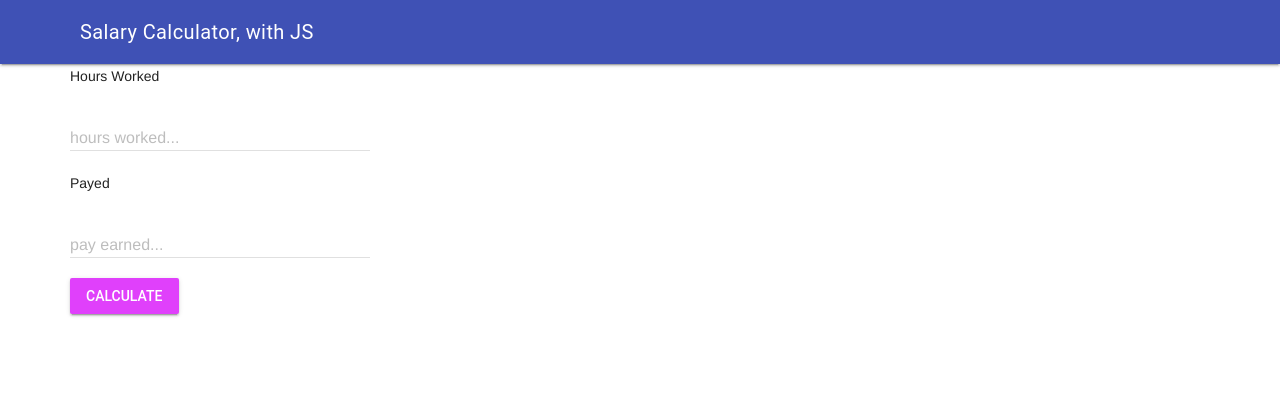
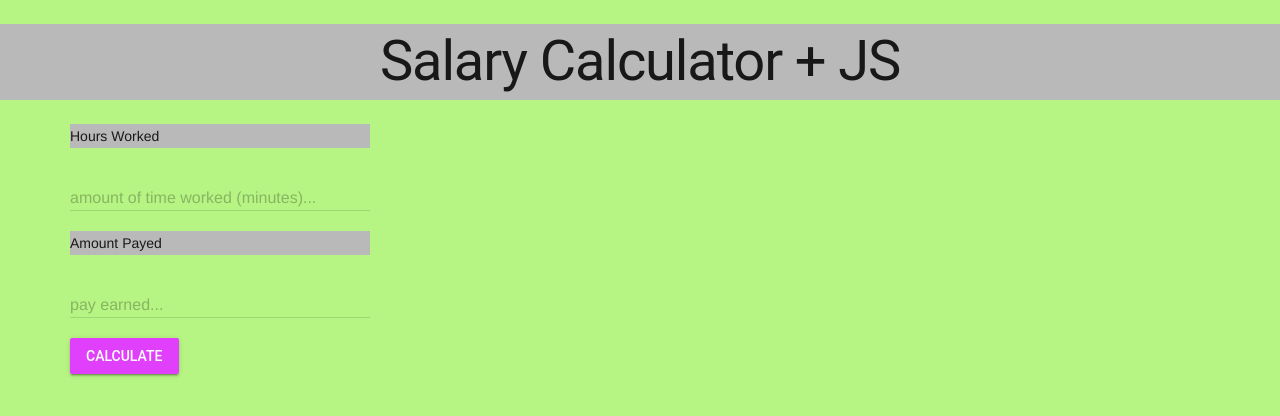
Before and after one commit to ICS20-Programming-Ioana-M/Unit2-05-HTML-Salary, a plain HTML site: page index.html in a window 1280 px wide. Drawn offline with nearby package versions, Linux system fonts and the light colour scheme.

Commit message:
made it look prettier and tried to get the button to work

```diff
--- a/css/style.css
+++ b/css/style.css
@@ -1,3 +1,15 @@
 .mar{
   margin-left: 70px;
 }
+
+body {
+	background-color: #b6f483;
+}
+
+h1 {
+	background-color: rgb(185, 185, 185);
+}
+
+p {
+	background-color: rgb(185, 185, 185);
+}
--- a/index.html
+++ b/index.html
@@ -1,3 +1,7 @@
+<!--
+I wanted to say in advance that my button doesn't work and I have no idea why. If you find out why it doesn't work could you please let me know. And please don't comment on the doc that the button doesn't work, I already know that and it's not helping me in any way.
+-->
+
 <!DOCTYPE html>
 <html>
   <head>
@@ -25,19 +29,14 @@
 
   <body>
     <div>
-      <!-- MDL -->
+      <!-- MDL + JS -->
       <script defer src="https://code.getmdl.io/1.3.0/material.min.js"></script>
       <script src="./js/script.js"></script>
-      <div class="mdl-layout mdl-js-layout mdl-layout--fixed-header">
-        <header class="mdl-layout__header">
-          <div class="mdl-layout__header-row">
-            <span class="mdl-layout-title">Salary Calculator, with JS</span>
-          </div>
-        </header>
+
+      <center><h1>Salary Calculator + JS</h1></center>
       <main class="mdl-layout__content">
-
         <div class="mar">
-            <!-- Simple Textfield -->
+          <!-- Numeric Textfield -->
           <form action="#">
             <p>Hours Worked</p>
             <div class="mdl-textfield mdl-js-textfield">
@@ -47,14 +46,14 @@
                 pattern="-?[0-9]*(\.[0-9]+)?"
                 id="hours-worked"
               />
-                <label class="mdl-textfield__label" for="hours-worked">hours worked...</label>
+              <label class="mdl-textfield__label" for="hours-worked">amount of time worked (minutes)...</label>
               <span class="mdl-textfield__error">Input is not a number!</span>
             </div>
           </form>
 
           <!-- Numeric Textfield -->
           <form action="#">
-              <p>Payed</p>
+            <p>Amount Payed</p>
             <div class="mdl-textfield mdl-js-textfield">
               <input
                 class="mdl-textfield__input"
@@ -73,15 +72,12 @@
           </button>
           <br>
           <p>
-              <div id="answers">
             <div id="TOTAL_EARNED"></div>
             <div id="TAX"></div>
             <div id="YOUR_MONEY"></div>
+          </p>
         </div>
-            </p>
       </main>
-        </div>
-      </div>
     </div>
   </body>
 </html>
--- a/js/script.js
+++ b/js/script.js
@@ -7,9 +7,9 @@ function calculate () {
   pay = parseFloat(document.getElementById('total-pay').value)
 
   // process
-  const TOTAL_EARNED = (hours * pay)
-  const TAX = (TOTAL_EARNED * 0.18)
-  const YOUR_MONEY = (TOTAL_EARNED - TAX)
+  const TOTAL_EARNED = hours * pay
+  const TAX = TOTAL_EARNED * 0.18
+  const YOUR_MONEY = TOTAL_EARNED - TAX
 
   // output
   document.getElementById('TOTAL_EARNED').innerHTML = "The amount of money you earned is $" + YOURMONEY + "."
```
Lines whose indentation alone changed are shown as unchanged.
